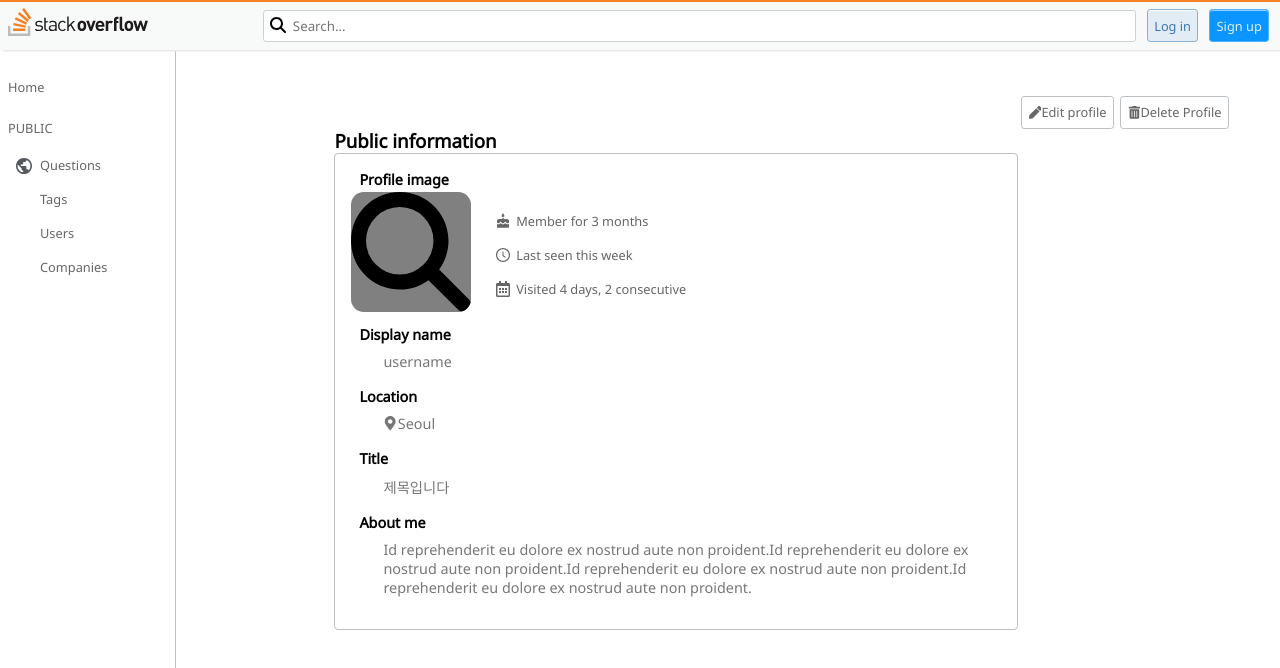
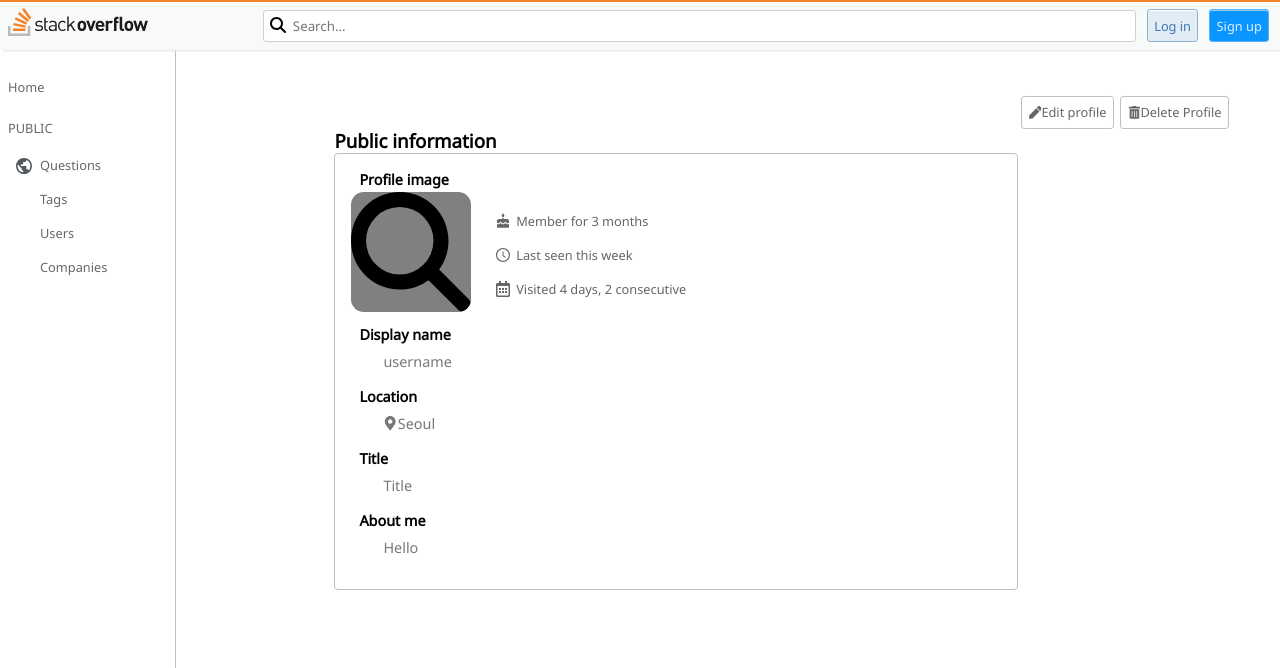
Before and after one commit to codestates-seb/seb42_pre_021, a React (Create React App) app in the folder client/: page /mypage in a window 1280 px wide. Shown: the top 668 px of the page. Built offline with nearby package versions, Linux system fonts and the light colour scheme; a small style sheet from the web is missing.

Commit message:
:lipstick: design : MyProfileList 컴포넌트로 분리 및 CSS 수정

```diff
--- /dev/null
+++ b/client/src/components/MyProfileList.js
@@ -0,0 +1,107 @@
+import styled from 'styled-components';
+import { FaMapMarkerAlt } from 'react-icons/fa';
+import TextEditor from 'components/Editor';
+
+const MyProfileList = ({ username, location, title, aboutme, isEdit }) => {
+  return (
+    <InfoMain>
+      <ul>
+        <li>
+          <label htmlFor="name">Display name</label>
+          {isEdit ? (
+            <div className="inputBox">
+              <input id="name" type="text" autoComplete="off" />
+            </div>
+          ) : (
+            <span>{username}</span>
+          )}
+        </li>
+        <li>
+          <label htmlFor="location">Location</label>
+          {isEdit ? (
+            <div className="inputBox">
+              <input id="location" type="text" autoComplete="off" />
+            </div>
+          ) : (
+            <span>
+              <FaMapMarkerAlt />
+              {location}
+            </span>
+          )}
+        </li>
+        <li>
+          <label htmlFor="title">Title</label>
+          {isEdit ? (
+            <div className="inputBox">
+              <input
+                id="title"
+                type="text"
+                placeholder="No title has been set"
+                autoComplete="off"
+              />
+            </div>
+          ) : (
+            <span>{title}</span>
+          )}
+        </li>
+        <li>
+          About me
+          {isEdit ? <TextEditor /> : <AboutMe>{aboutme}</AboutMe>}
+        </li>
+      </ul>
+    </InfoMain>
+  );
+};
+
+const InfoMain = styled.main`
+  > ul {
+    > li {
+      display: flex;
+      flex-direction: column;
+      list-style: none;
+      white-space: nowrap;
+      margin: 0.5rem;
+      font-size: 0.9rem;
+      font-weight: bold;
+      > span {
+        display: flex;
+        align-items: center;
+        padding-left: 1rem;
+        margin: 0.5rem;
+        font-size: 0.9rem;
+        font-weight: lighter;
+        white-space: normal;
+        color: #777;
+      }
+
+      > .inputBox {
+        display: flex;
+        width: 50%;
+        margin-top: 0.2rem;
+        padding: 0.3rem;
+        border-radius: 4px;
+        border: 1px solid #bbc0c4;
+        &:focus-within {
+          border: 1px solid gray;
+        }
+
+        input {
+          width: 100%;
+          margin: 0.1rem;
+          border: none;
+          font-size: 0.8rem;
+          &:focus {
+            outline: none;
+          }
+        }
+        @media screen and (max-width: 640px) {
+          width: 100%;
+        }
+      }
+    }
+  }
+`;
+
+const AboutMe = styled.span``;
+
+export default MyProfileList;
--- a/client/src/pages/MyPage.js
+++ b/client/src/pages/MyPage.js
@@ -1,10 +1,11 @@
 import styled from 'styled-components';
 import { Link } from 'react-router-dom';
 import Navigation from 'containers/Navigation';
+import MyProfileList from 'components/MyProfileList';
 import { ReactComponent as Search } from 'assets/search.svg';
 import { MdCake } from 'react-icons/md';
 import { AiOutlineClockCircle } from 'react-icons/ai';
-import { FaRegCalendarAlt, FaMapMarkerAlt, FaPen, FaTrashAlt } from 'react-icons/fa';
+import { FaRegCalendarAlt, FaPen, FaTrashAlt } from 'react-icons/fa';
 
 const MyPage = () => {
   return (
@@ -36,33 +37,12 @@ const MyPage = () => {
                 </ul>
               </ProfileContainer>
             </InfoHeader>
-            <InfoMain>
-              <ul>
-                <li>
-                  Display name
-                  <span>username</span>
-                </li>
-                <li>
-                  Location
-                  <span>
-                    <FaMapMarkerAlt />
-                    Seoul
-                  </span>
-                </li>
-                <li>
-                  Title
-                  <span>제목입니다</span>
-                </li>
-                <li>
-                  About me
-                  <AboutMe>
-                    Id reprehenderit eu dolore ex nostrud aute non proident.Id reprehenderit eu
-                    dolore ex nostrud aute non proident.Id reprehenderit eu dolore ex nostrud aute
-                    non proident.Id reprehenderit eu dolore ex nostrud aute non proident.
-                  </AboutMe>
-                </li>
-              </ul>
-            </InfoMain>
+            <MyProfileList
+              username={'username'}
+              location={'Seoul'}
+              title={'Title'}
+              aboutme={'Hello'}
+            />
           </div>
         </InfoContainer>
         <ButtonBox>
@@ -148,32 +128,6 @@ const ImageBox = styled.div`
   }
 `;
 
-const InfoMain = styled.main`
-  > ul {
-    > li {
-      display: flex;
-      flex-direction: column;
-      list-style: none;
-      white-space: nowrap;
-      margin: 0.5rem;
-      font-size: 0.9rem;
-      font-weight: bold;
-      > span {
-        display: flex;
-        align-items: center;
-        padding-left: 1rem;
-        margin: 0.5rem;
-        font-size: 0.9rem;
-        font-weight: lighter;
-        white-space: normal;
-        color: #777;
-      }
-    }
-  }
-`;
-
-const AboutMe = styled.span``;
-
 const ButtonBox = styled.aside`
   display: flex;
   flex-direction: row;
--- a/client/src/pages/MyPageEdit.js
+++ b/client/src/pages/MyPageEdit.js
@@ -1,17 +1,20 @@
 import styled from 'styled-components';
+import { Link } from 'react-router-dom';
 import Navigation from 'containers/Navigation';
-import TextEditor from 'components/Editor';
 import AddButton from 'components/AddButton';
+import MyProfileList from 'components/MyProfileList';
 import { ReactComponent as Search } from 'assets/search.svg';
 
 const MyPageEdit = () => {
+  const isEdit = true;
+
   return (
     <>
       <Navigation />
       <Container>
         <InfoContainer>
           <h3>Public information</h3>
-          <div className="infoBox">
+          <div className="infoForm">
             <InfoHeader>
               <span>Profile image</span>
               <div>
@@ -20,33 +23,20 @@ const MyPageEdit = () => {
                 </ImageBox>
               </div>
             </InfoHeader>
-            <InfoMain>
-              <ul>
-                <li>
-                  Display name
-                  <span>username</span>
-                </li>
-                <li>
-                  Location
-                  <span>Seoul</span>
-                </li>
-                <li>
-                  Title
-                  <span>제목입니다</span>
-                </li>
-                <li>
-                  About me
-                  <span className="aboutMe">
-                    <TextEditor editorValue={'yes'} editorHeight={'15rem'} />
-                  </span>
-                </li>
-              </ul>
-            </InfoMain>
+            <MyProfileList
+              username={'username'}
+              location={'Seoul'}
+              title={'Title'}
+              aboutme={'Hello'}
+              isEdit={isEdit}
+            />
           </div>
         </InfoContainer>
         <ButtonBox>
           <AddButton buttonText={'Save profile'}></AddButton>
-          <button className="cancleButton">Cancel</button>
+          <Link to="/mypage" className="cancleButton">
+            Cancel
+          </Link>
         </ButtonBox>
       </Container>
     </>
@@ -97,30 +87,6 @@ const ImageBox = styled.div`
   }
 `;
 
-const InfoMain = styled.main`
-  > ul {
-    > li {
-      display: flex;
-      flex-direction: column;
-      list-style: none;
-      white-space: nowrap;
-      margin: 0.5rem;
-      font-size: 0.9rem;
-      font-weight: bold;
-      > span {
-        display: flex;
-        align-items: center;
-        padding-left: 1rem;
-        margin: 0.5rem;
-        font-size: 0.9rem;
-        font-weight: lighter;
-        white-space: normal;
-        color: #777;
-      }
-    }
-  }
-`;
-
 const ButtonBox = styled.aside`
   display: flex;
   flex-direction: row;
@@ -132,6 +98,7 @@ const ButtonBox = styled.aside`
     margin-left: 1rem;
     border: none;
     white-space: nowrap;
+    text-decoration: none;
     font-size: 0.8rem;
     font-weight: bold;
     color: #0b95ff;
```
